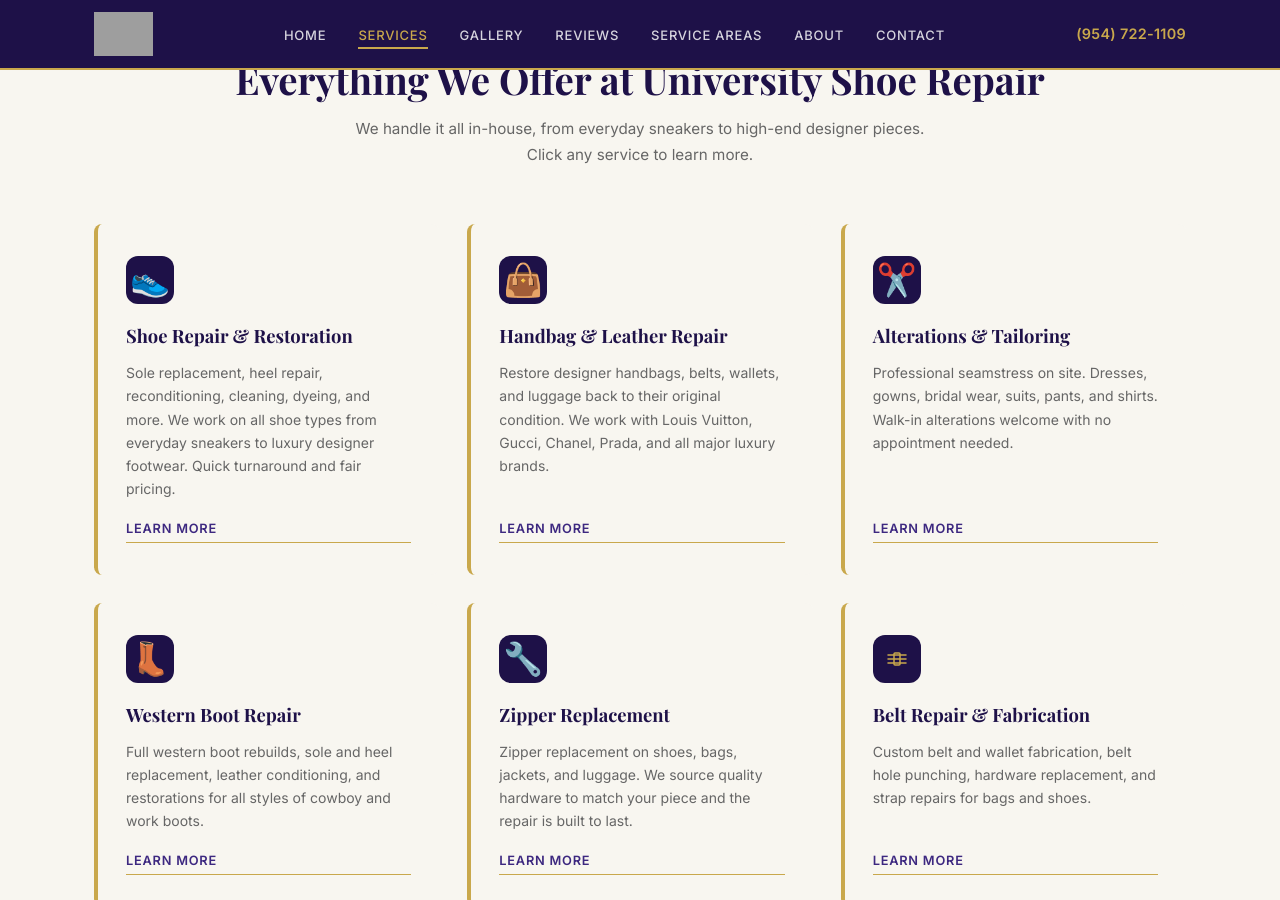
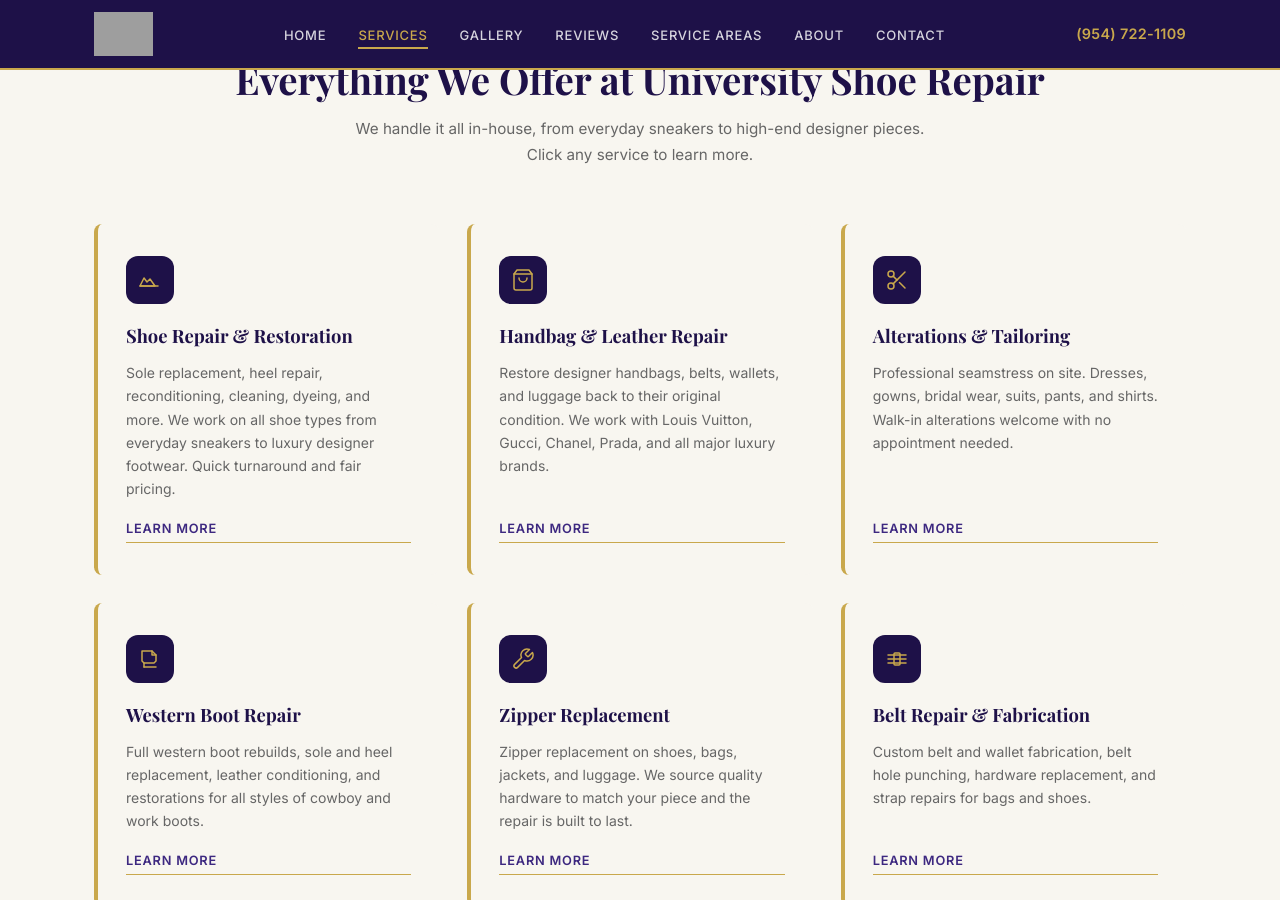
Before and after one commit to JamesBrownR/University-Shoe-Repair, a Jekyll site: the page built from services/index.html, in a window 1280 px wide and 900 px high, scrolled down 449 px. Built offline with Jekyll 4.4.1, drawn with Linux system fonts in a browser that asks for light colours; grey boxes are pictures that could not be loaded.

Commit message:
Update service card icons to SVG format
Replaced service card icons with SVGs for better scalability and design consistency.

```diff
--- a/services/index.html
+++ b/services/index.html
@@ -44,36 +44,65 @@ page_styles: |
     <div class="services-main-grid">
 
       <div class="service-card">
-        <div class="service-card-icon" aria-hidden="true">👟</div>
-        <h2>Shoe Repair &amp; Restoration</h2>
+<!-- REPLACE: <div class="service-card-icon" aria-hidden="true">👟</div> -->
+<div class="service-card-icon" aria-hidden="true">
+  <svg xmlns="http://www.w3.org/2000/svg" width="36" height="36" viewBox="0 0 24 24" fill="none" stroke="var(--gold)" stroke-width="1.5" stroke-linecap="round" stroke-linejoin="round">
+    <path d="M2 18l4-8 3 4 3-3 5 7H2z"/>
+    <path d="M2 18h18"/>
+  </svg>
+</div>        <h2>Shoe Repair &amp; Restoration</h2>
         <p>Sole replacement, heel repair, reconditioning, cleaning, dyeing, and more. We work on all shoe types from everyday sneakers to luxury designer footwear. Quick turnaround and fair pricing.</p>
         <a href="/services/shoe-repair-tamarac-fl/">Learn More</a>
       </div>
 
       <div class="service-card">
-        <div class="service-card-icon" aria-hidden="true">👜</div>
-        <h2>Handbag &amp; Leather Repair</h2>
+<!-- REPLACE: <div class="service-card-icon" aria-hidden="true">👜</div> -->
+<div class="service-card-icon" aria-hidden="true">
+  <svg xmlns="http://www.w3.org/2000/svg" width="36" height="36" viewBox="0 0 24 24" fill="none" stroke="var(--gold)" stroke-width="1.5" stroke-linecap="round" stroke-linejoin="round">
+    <path d="M6 2 3 6v14a2 2 0 0 0 2 2h14a2 2 0 0 0 2-2V6l-3-4z"/>
+    <line x1="3" y1="6" x2="21" y2="6"/>
+    <path d="M16 10a4 4 0 0 1-8 0"/>
+  </svg>
+</div>        <h2>Handbag &amp; Leather Repair</h2>
         <p>Restore designer handbags, belts, wallets, and luggage back to their original condition. We work with Louis Vuitton, Gucci, Chanel, Prada, and all major luxury brands.</p>
         <a href="/services/handbag-repair-tamarac-fl/">Learn More</a>
       </div>
 
       <div class="service-card">
-        <div class="service-card-icon" aria-hidden="true">✂️</div>
-        <h2>Alterations &amp; Tailoring</h2>
+<!-- REPLACE: <div class="service-card-icon" aria-hidden="true">✂️</div> -->
+<div class="service-card-icon" aria-hidden="true">
+  <svg xmlns="http://www.w3.org/2000/svg" width="36" height="36" viewBox="0 0 24 24" fill="none" stroke="var(--gold)" stroke-width="1.5" stroke-linecap="round" stroke-linejoin="round">
+    <circle cx="6" cy="6" r="3"/><circle cx="6" cy="18" r="3"/>
+    <line x1="20" y1="4" x2="8.12" y2="15.88"/>
+    <line x1="14.47" y1="14.48" x2="20" y2="20"/>
+    <line x1="8.12" y1="8.12" x2="12" y2="12"/>
+  </svg>
+</div>        <h2>Alterations &amp; Tailoring</h2>
         <p>Professional seamstress on site. Dresses, gowns, bridal wear, suits, pants, and shirts. Walk-in alterations welcome with no appointment needed.</p>
         <a href="/services/alterations-tamarac-fl/">Learn More</a>
       </div>
 
       <div class="service-card">
-        <div class="service-card-icon" aria-hidden="true">👢</div>
-        <h2>Western Boot Repair</h2>
+<!-- REPLACE: <div class="service-card-icon" aria-hidden="true">👢</div> -->
+<div class="service-card-icon" aria-hidden="true">
+  <svg xmlns="http://www.w3.org/2000/svg" width="36" height="36" viewBox="0 0 24 24" fill="none" stroke="var(--gold)" stroke-width="1.5" stroke-linecap="round" stroke-linejoin="round">
+    <path d="M4 4v10l2 2h10l2-2V8l-4-4H4z"/>
+    <path d="M14 4v4h4"/>
+    <path d="M6 20h12"/>
+    <path d="M6 16v4"/>
+  </svg>
+</div>        <h2>Western Boot Repair</h2>
         <p>Full western boot rebuilds, sole and heel replacement, leather conditioning, and restorations for all styles of cowboy and work boots.</p>
         <a href="/services/western-boot-repair/">Learn More</a>
       </div>
 
       <div class="service-card">
-        <div class="service-card-icon" aria-hidden="true">🔧</div>
-        <h2>Zipper Replacement</h2>
+<!-- REPLACE: <div class="service-card-icon" aria-hidden="true">🔧</div> -->
+<div class="service-card-icon" aria-hidden="true">
+  <svg xmlns="http://www.w3.org/2000/svg" width="36" height="36" viewBox="0 0 24 24" fill="none" stroke="var(--gold)" stroke-width="1.5" stroke-linecap="round" stroke-linejoin="round">
+    <path d="M14.7 6.3a1 1 0 0 0 0 1.4l1.6 1.6a1 1 0 0 0 1.4 0l3.77-3.77a6 6 0 0 1-7.94 7.94l-6.91 6.91a2.12 2.12 0 0 1-3-3l6.91-6.91a6 6 0 0 1 7.94-7.94l-3.76 3.76z"/>
+  </svg>
+</div>        <h2>Zipper Replacement</h2>
         <p>Zipper replacement on shoes, bags, jackets, and luggage. We source quality hardware to match your piece and the repair is built to last.</p>
         <a href="/services/zipper-replacement/">Learn More</a>
       </div>
```
